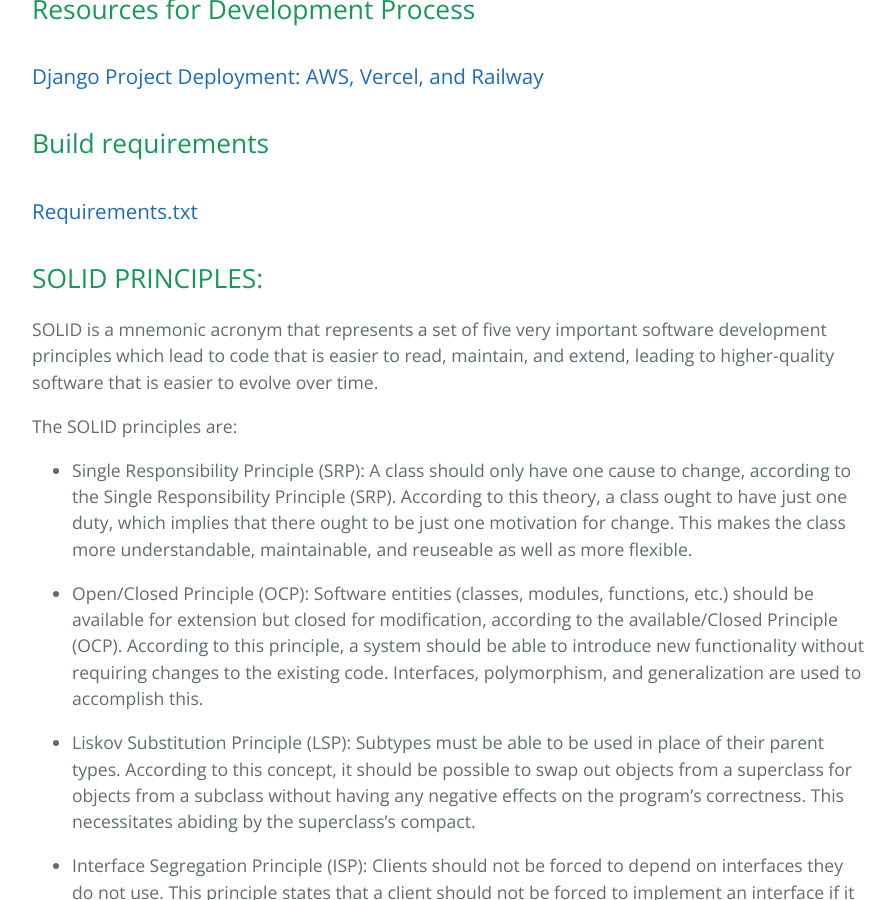
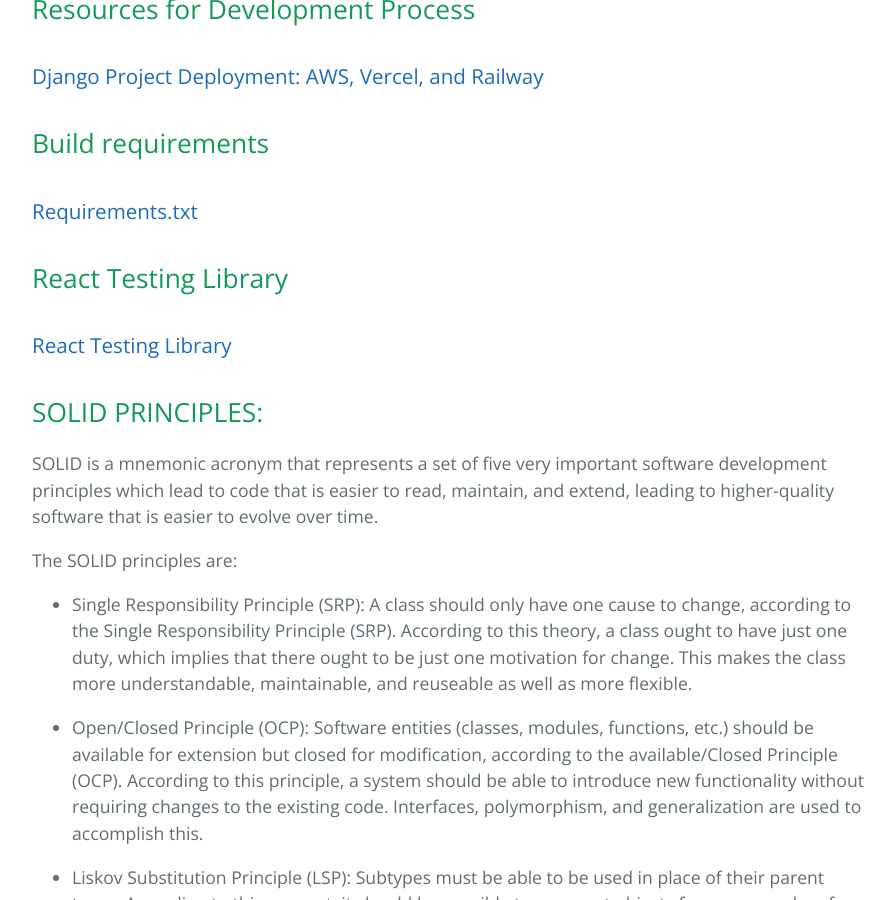
Before and after one commit to learning-software-engineering/learning-software-engineering.github.io, a Jekyll site: the page built from Topics/Development_Process.md, in a window 1280 px wide and 900 px high, scrolled down 348 px. Shown: the whole window, without its empty margins (192-1087 px from the left). Built offline with Jekyll 4.4.1, drawn with Linux system fonts in a browser that asks for light colours; our own code applies the rules of GitHub Pages for plain Markdown files.

Commit message:
Add link to react testing library doc

```diff
--- a/Topics/Development_Process.md
+++ b/Topics/Development_Process.md
@@ -4,6 +4,9 @@
 
 ## Build requirements
 ### [Requirements.txt](./Development_Process/Build_Requirements/Requirements_txt.md)
+
+## React Testing Library
+### [React Testing Library](./Development_Process/React_Testing_Library.md)
 
 ## SOLID PRINCIPLES:
 
```
